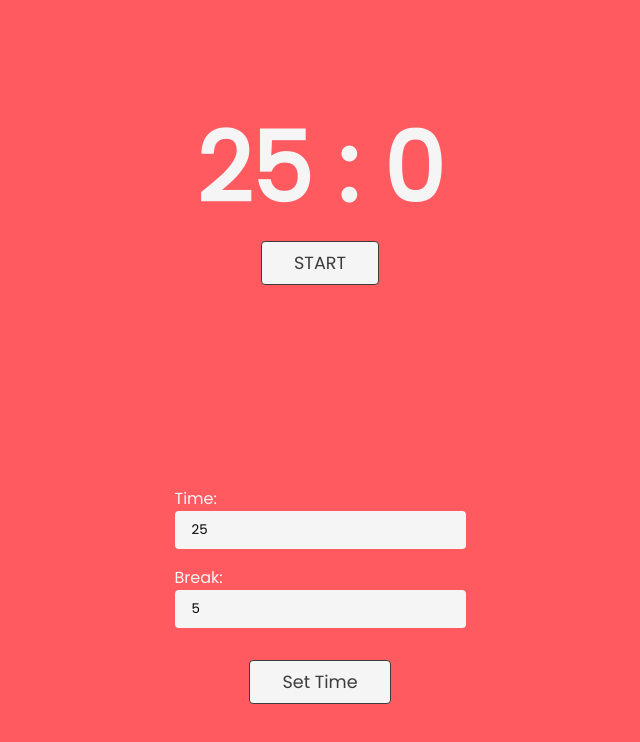
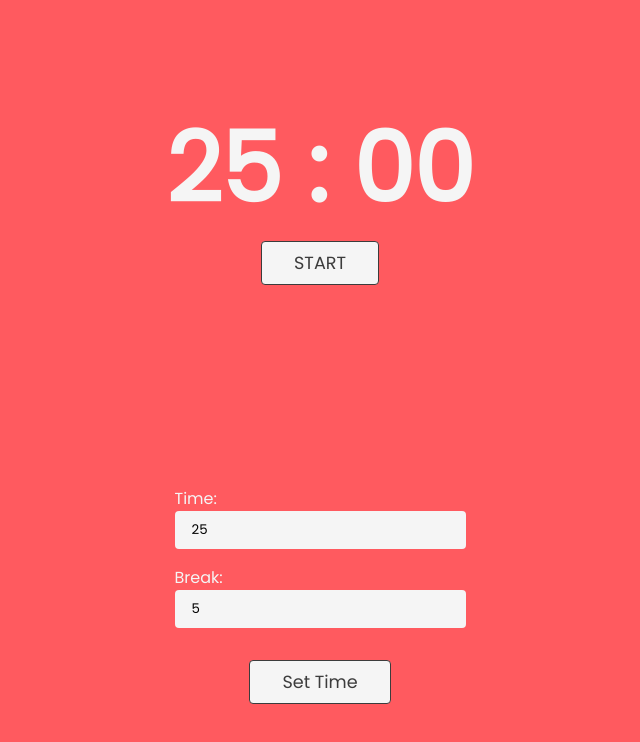
Before and after one commit to davidbalian/pomodoro, a React (Create React App) app: page / in a window 1280 px wide. Shown: the top 742 px of the page, without its empty margins (320-960 px from the left). Built offline with nearby package versions, Linux system fonts and the light colour scheme.

Commit message:
Added 0 if single digit

```diff
--- a/src/components/Timer.js
+++ b/src/components/Timer.js
@@ -67,7 +67,15 @@ const Timer = () => {
 			<div className='timer'>
 				{bop ? (
 					<h2 className='timer-h2'>
-						{Math.floor(time / 60)} : {Math.floor(time % 60)}
+						{Math.floor(time / 60) > 10
+							? Math.floor(time / 60)
+							: `0${Math.floor(time / 60)}`}{" "}
+						:{" "}
+						{Math.floor(time % 60) === 0
+							? `${Math.floor(time % 60)}0`
+							: Math.floor(time % 60) < 10
+							? `0${Math.floor(time % 60)}`
+							: Math.floor(time % 60)}
 					</h2>
 				) : (
 					<h2 className='timer-h2'>
```
